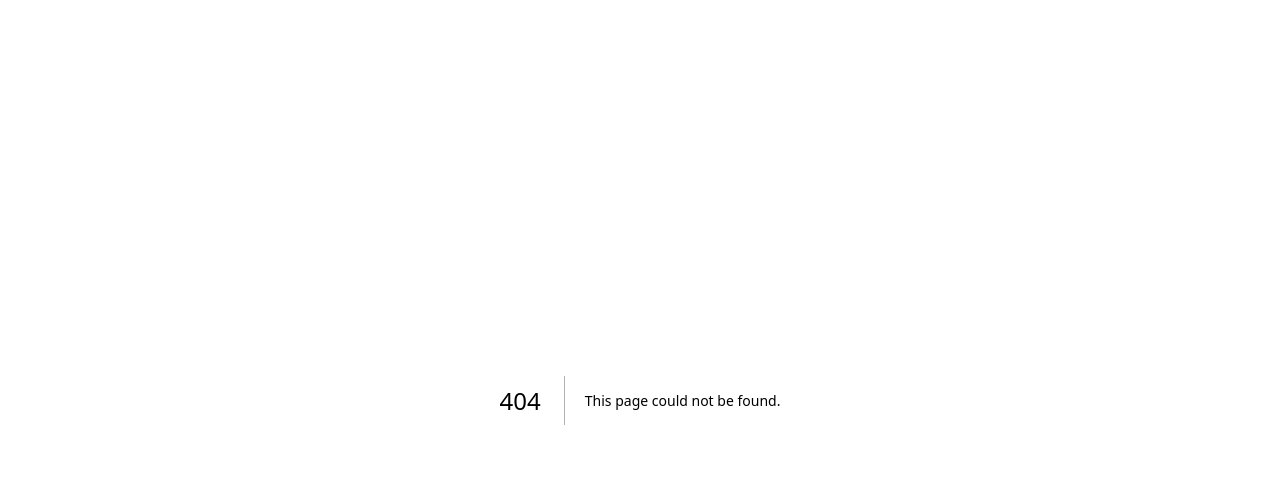
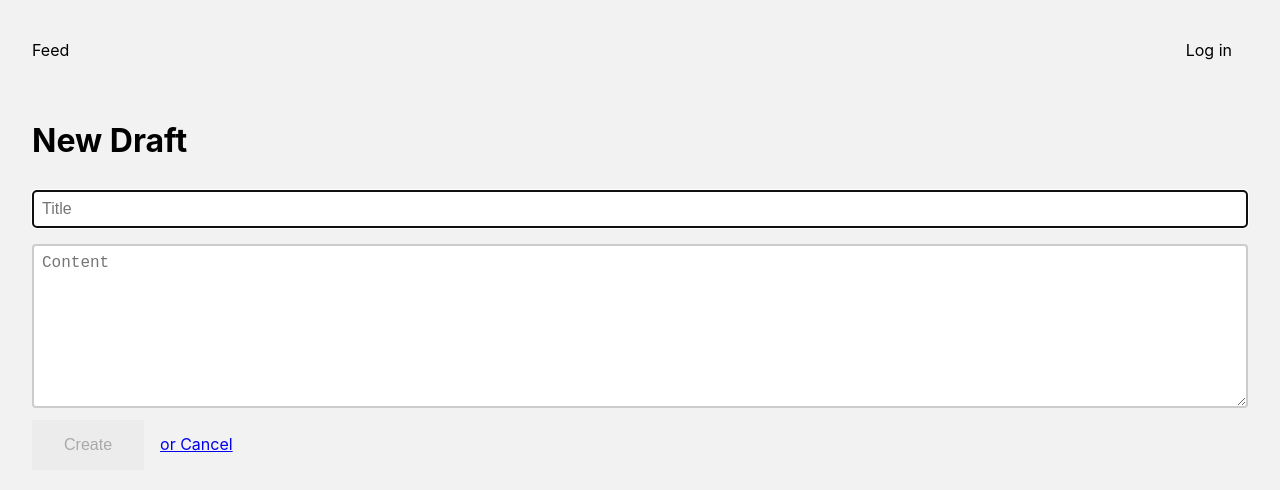
Before and after one commit to breakthrough-software/kyles-nextjs-playground, a Next.js app: page /create in a window 1280 px wide. Before the commit this address had no page. Shown: the top 490 px of the page. Built offline with nearby package versions, Linux system fonts and the light colour scheme; no server answers.

Commit message:
implement FE create page

```diff
--- /dev/null
+++ b/pages/create.tsx
@@ -0,0 +1,81 @@
+import React, { useState } from 'react';
+import Layout from '../components/Layout';
+import Router from 'next/router';
+
+const Draft: React.FC = () => {
+  const [title, setTitle] = useState('');
+  const [content, setContent] = useState('');
+
+  const submitData = async (e: React.SyntheticEvent) => {
+    e.preventDefault();
+    try {
+      const body = { title, content };
+      await fetch('/api/post', {
+        method: 'POST',
+        headers: { 'Content-Type': 'application/json' },
+        body: JSON.stringify(body),
+      });
+      await Router.push('/drafts');
+    } catch (error) {
+      console.error(error);
+    }
+  };
+
+  return (
+    <Layout>
+      <div>
+        <form onSubmit={submitData}>
+          <h1>New Draft</h1>
+          <input
+            autoFocus
+            onChange={(e) => setTitle(e.target.value)}
+            placeholder="Title"
+            type="text"
+            value={title}
+          />
+          <textarea
+            cols={50}
+            onChange={(e) => setContent(e.target.value)}
+            placeholder="Content"
+            rows={8}
+            value={content}
+          />
+          <input disabled={!content || !title} type="submit" value="Create" />
+          <a className="back" href="#" onClick={() => Router.push('/')}>
+            or Cancel
+          </a>
+        </form>
+      </div>
+      <style jsx>{`
+        .page {
+          background: var(--geist-background);
+          padding: 3rem;
+          display: flex;
+          justify-content: center;
+          align-items: center;
+        }
+
+        input[type='text'],
+        textarea {
+          width: 100%;
+          padding: 0.5rem;
+          margin: 0.5rem 0;
+          border-radius: 0.25rem;
+          border: 0.125rem solid rgba(0, 0, 0, 0.2);
+        }
+
+        input[type='submit'] {
+          background: #ececec;
+          border: 0;
+          padding: 1rem 2rem;
+        }
+
+        .back {
+          margin-left: 1rem;
+        }
+      `}</style>
+    </Layout>
+  );
+};
+
+export default Draft;
```
